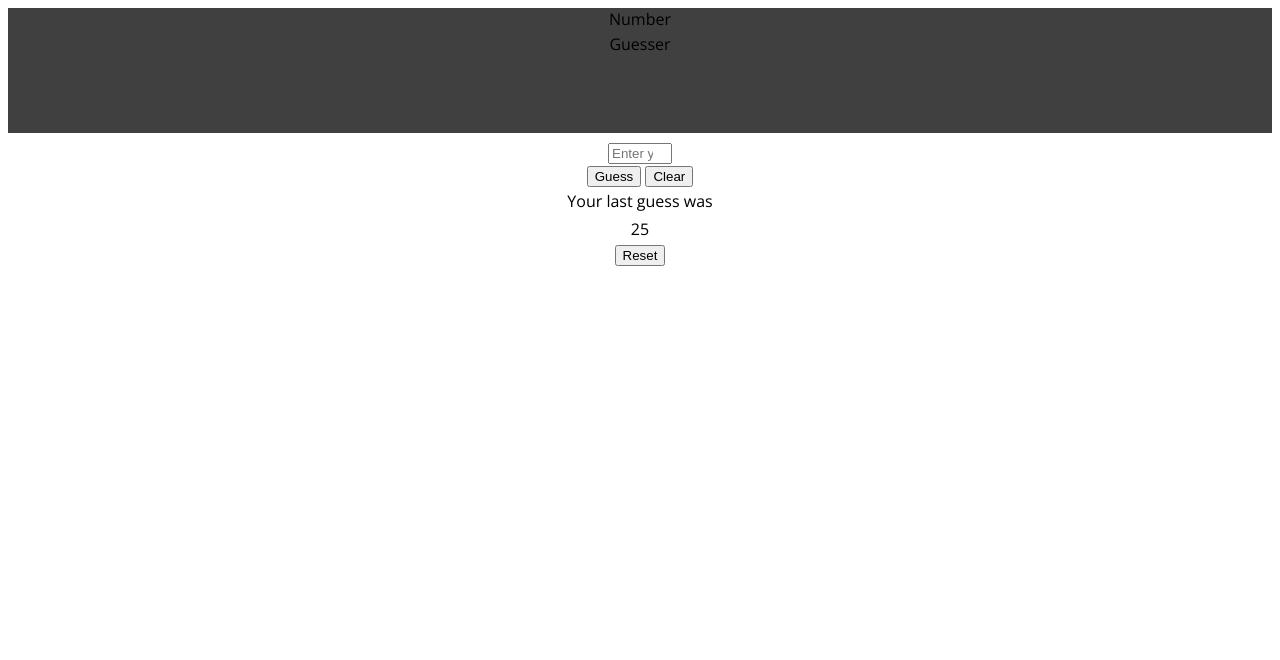
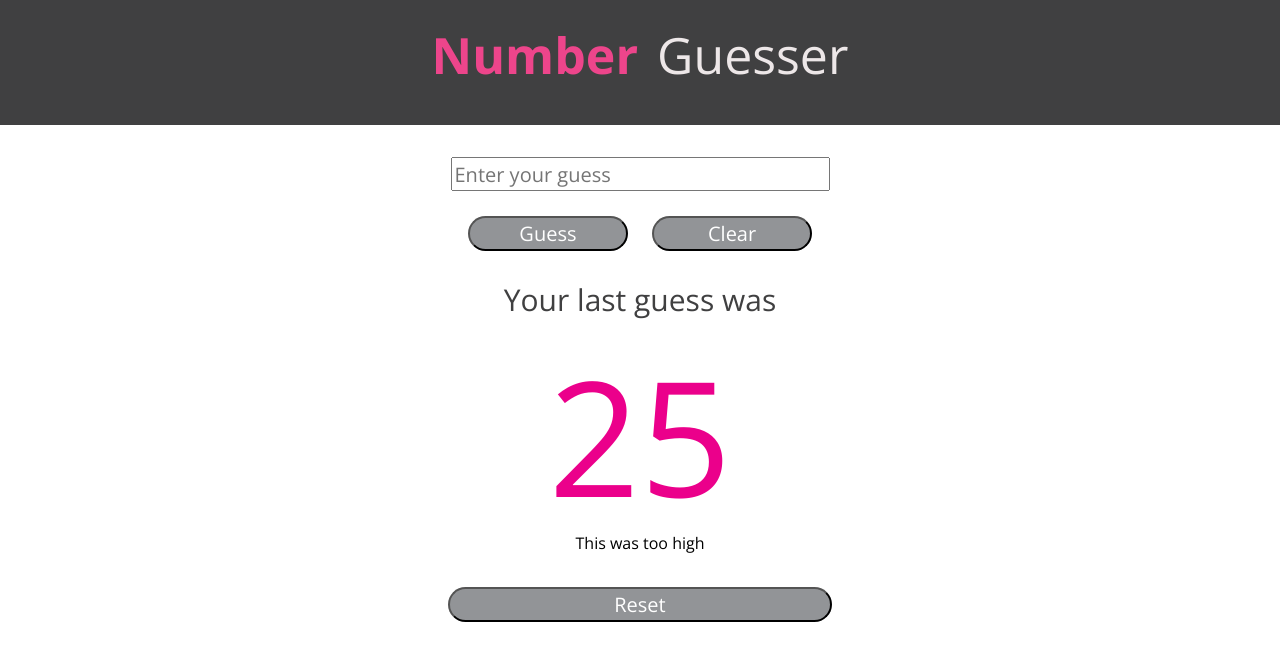
Before and after one commit to hillstew/number-guesser, a plain HTML site: page index.html in a window 1280 px wide. Drawn offline with nearby package versions, Linux system fonts and the light colour scheme.

Commit message:
Style webpage

```diff
--- a/index.html
+++ b/index.html
@@ -9,27 +9,26 @@
 
 <body>
 	<header>
-		<p class="Number">Number</p><p class="Guesser">Guesser</p>
+			<div>
+				<p class="number-header">Number</p>
+				<p class="guesser-header">Guesser</p>
+			</div>
 	</header>
 
 	<section>
-
-		<input type="number" id="user-guess" placeholder="Enter your guess" min="0" max="100">
+		<input type="number" id="user-guess" placeholder="Enter your guess" min="1" max="100">
 	</section>
 
 	<section class="small-btns">
-		<button name="guess" class="guess-button">Guess</button>
-		<button name="clear" class="clear-button">Clear</button>
+		<button name="guess" id="guess-btn" class="guess-clear-btn">Guess</button>
+		<button name="clear" id="clear-btn" class="guess-clear-btn">Clear</button>
 	</section>
 
-
-
-	<section class="bottom-section">
-		<p>Your last guess was</p><br>
-		<p>25</p><br>
-		<button name="resetbtn" class="reset-button">Reset</button>
-
-
+	<section class="bottom-sec">
+		<p class="last-guess">Your last guess was</p><br>
+		<p class="twenty-five">25</p><br>
+		<p class="user-feedback">This was too high</p><br>
+		<button name="resetbtn" class="reset-btn">Reset</button>
 	</section>
 
 </body>
--- a/styles.css
+++ b/styles.css
@@ -1,15 +1,18 @@
 body {
 	font-family: 'Open Sans', sans-serif;
+	margin: 0;
 }
 
 header {
 	background-color: #404041;
+	display: block;
 	height: 125px;
+	font-size: 50px;
+	text-align: center;
 }
 
-header p {
-	display: block;
-	text-align: center;
+div {
+	padding: 18px;
 }
 
 p {
@@ -18,20 +21,70 @@ p {
 	font-family: 'Open Sans', sans-serif;
 }
 
-#user-guess {
-	margin-top: 10px;
-	display: block;
-	margin-right: auto;
-	margin-left: auto;
-}
-
-
-
-.bottom-section {
+section {
 	text-align: center;
 }
 
-.small-btns {
-	text-align: center;
+.number-header {
+	color: #ED458B;
+	font-weight: 700;
+}
 
+.guesser-header {
+	color: #EDE7E8;
 }
+
+#user-guess {
+	font-family: 'Open Sans', sans-serif;
+	font-size: 20px;
+	margin-top: 32px;
+	width: 371px;
+  height: 28px;
+}
+
+.guess-clear-btn {
+	background-color: #929497;
+	border-radius: 20px;
+	color: #FFFFFF;
+	font-family: 'Open Sans', sans-serif;
+	font-weight: 300;
+	font-size: 20px;
+	height: 35px;
+	margin: 25px 10px;
+	padding: 2px;
+	width: 160px;
+}
+
+.guess-clear-btn:disabled {
+	background-color: #D0D2D3;
+}
+
+.guess-clear-btn:hover {
+	background-color: #EB008B;
+}
+
+.twenty-five {
+	color: #EB008B;
+	font-size: 1000%;
+	height: 200px;
+}
+
+.last-guess {
+	color: #404041;
+	font-size: 30px;
+}
+
+.reset-btn {
+	background-color: #929497;
+	border-radius: 20px;
+	color: #FFFFFF;
+	font-family: 'Open Sans', sans-serif;
+	font-size: 20px;
+	height: 35px;
+	margin-top: 30px;
+	width: 30%;
+}
+
+.reset-btn:hover {
+	background-color: #EB008B;
+}
```
